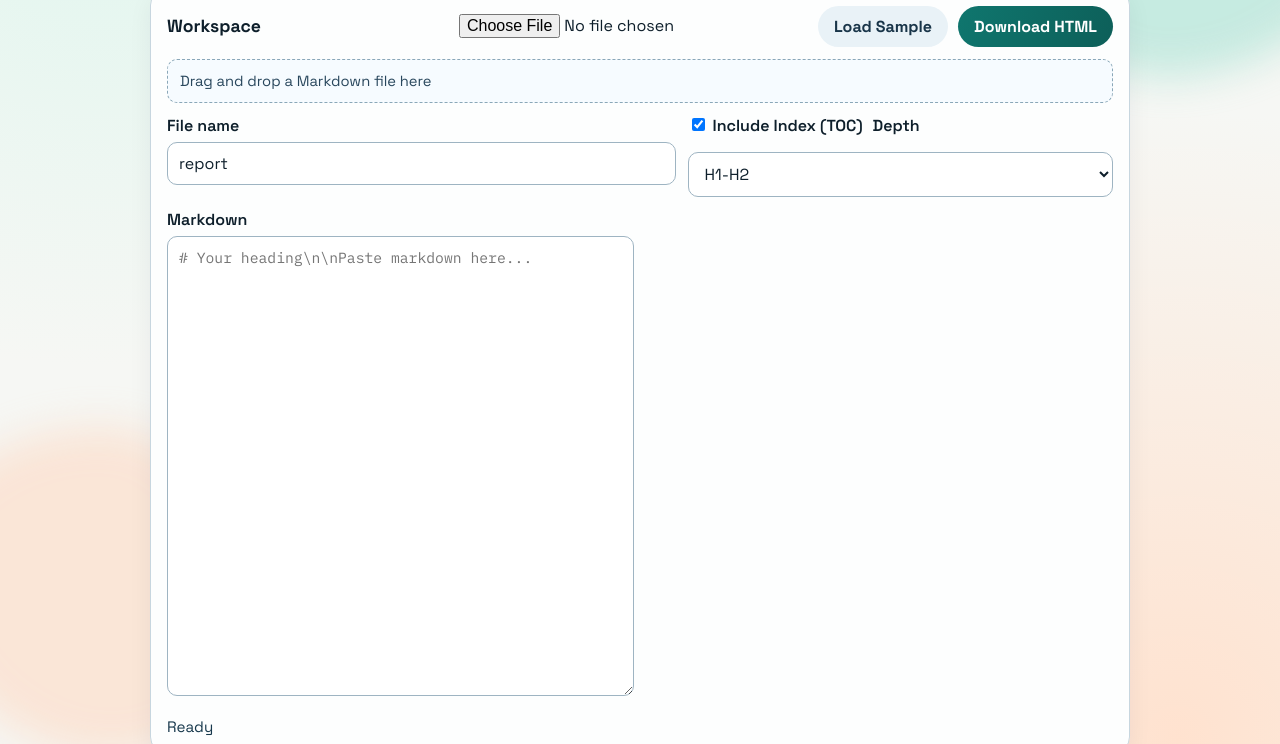
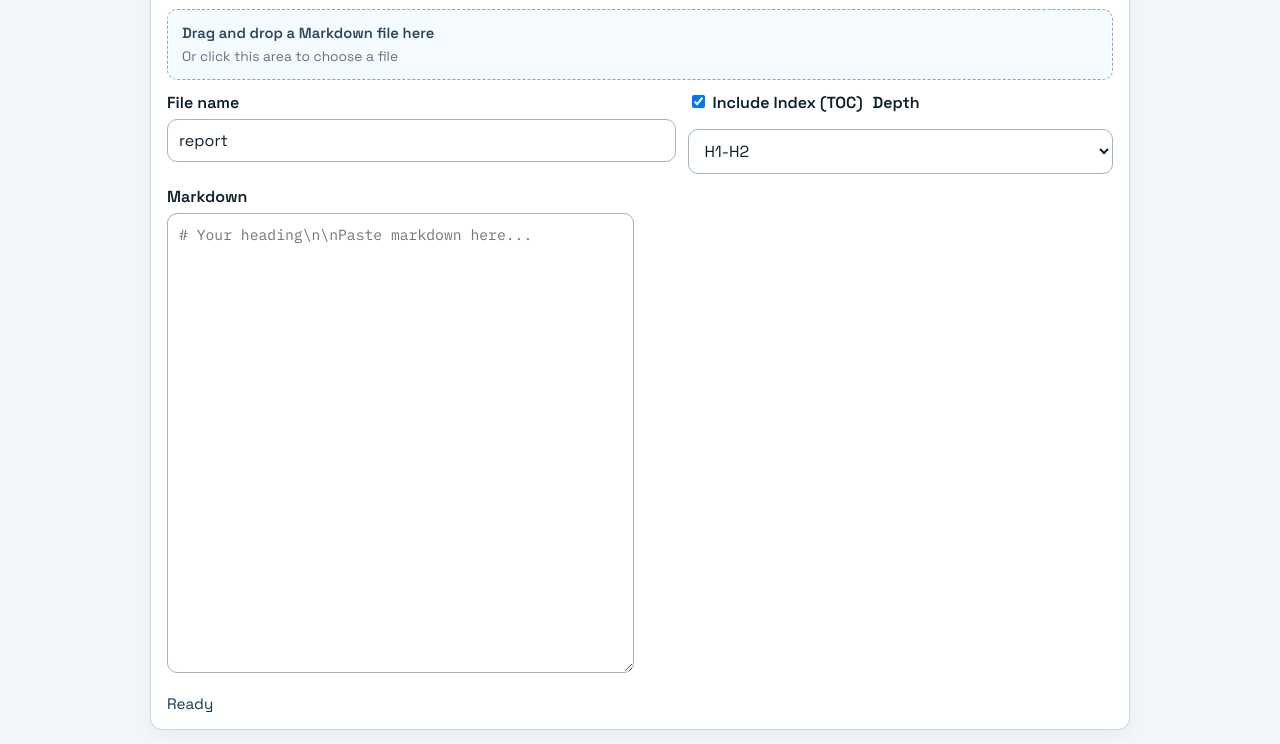
Before and after one commit to Kathan2004/md-pdf-tool, a website: page index.html in a window 1280 px wide. Shown: the part 183-927 px from the top of the page. Drawn offline with Linux system fonts and the light colour scheme.

Commit message:
Simplify UI and unify upload through drag-drop area

```diff
--- a/index.html
+++ b/index.html
@@ -15,23 +15,22 @@
 
   <main class="app">
     <header class="hero">
-      <p class="eyebrow">Netlify Serverless Pipeline</p>
       <h1>Markdown to HTML Studio</h1>
-      <p class="subtitle">Write or upload markdown, preview it live, and download a fully readable HTML document.</p>
+      <p class="subtitle">Upload markdown, preview it, and download a clean readable HTML file.</p>
     </header>
 
-    <section class="panel workspace" aria-labelledby="content-heading">
+    <section class="panel workspace" aria-label="Workspace">
       <div class="toolbar">
-        <h2 id="content-heading">Workspace</h2>
         <div class="actions-inline">
-          <input id="fileInput" type="file" accept=".md,.markdown,.txt" />
+          <input id="fileInput" class="hidden-file-input" type="file" accept=".md,.markdown,.txt" />
           <button id="sampleBtn" type="button" class="ghost">Load Sample</button>
           <button id="convertBtn" type="button" class="primary">Download HTML</button>
         </div>
       </div>
 
       <div id="dropZone" class="drop-zone" role="button" tabindex="0" aria-label="Drop markdown file here">
-        Drag and drop a Markdown file here
+        <p class="drop-title">Drag and drop a Markdown file here</p>
+        <p class="drop-subtitle">Or click this area to choose a file</p>
       </div>
 
       <div class="meta-row">
--- a/ui.css
+++ b/ui.css
@@ -1,5 +1,5 @@
 :root {
-  --bg: #f6f7f4;
+  --bg: #f3f6f9;
   --ink: #0e1f2b;
   --muted: #3f5666;
   --card: #ffffff;
@@ -21,18 +21,13 @@ body {
 
 body {
   font-family: "Space Grotesk", "Trebuchet MS", sans-serif;
-  background: radial-gradient(circle at 8% 2%, #dff6ee 0%, transparent 35%),
-              radial-gradient(circle at 92% 95%, #ffe2cf 0%, transparent 42%),
-              var(--bg);
+  background: var(--bg);
   color: var(--ink);
   min-height: 100vh;
 }
 
 .bg-shape {
-  position: fixed;
-  z-index: 0;
-  filter: blur(20px);
-  opacity: 0.45;
+  display: none;
 }
 
 .bg-shape-a {
@@ -63,7 +58,7 @@ body {
 }
 
 .hero {
-  padding: 16px 6px;
+  padding: 8px 4px;
 }
 
 .eyebrow {
@@ -76,23 +71,23 @@ body {
 }
 
 .hero h1 {
-  margin: 8px 0 5px;
-  font-size: clamp(1.7rem, 3.8vw, 2.9rem);
-  line-height: 1.05;
+  margin: 0 0 6px;
+  font-size: clamp(1.45rem, 3vw, 2.2rem);
+  line-height: 1.1;
 }
 
 .subtitle {
   margin: 0;
   color: var(--muted);
-  font-size: 1rem;
+  font-size: 0.95rem;
 }
 
 .panel {
-  background: color-mix(in oklab, var(--card) 88%, #f2faf7 12%);
+  background: var(--card);
   border: 1px solid var(--line);
-  border-radius: 16px;
+  border-radius: 12px;
   padding: 16px;
-  box-shadow: 0 8px 24px rgba(12, 36, 48, 0.06);
+  box-shadow: 0 4px 14px rgba(12, 36, 48, 0.05);
 }
 
 .workspace {
@@ -102,15 +97,14 @@ body {
 
 .toolbar {
   display: flex;
-  justify-content: space-between;
+  justify-content: flex-end;
   align-items: center;
   gap: 12px;
   flex-wrap: wrap;
 }
 
-.toolbar h2 {
-  margin: 0;
-  font-size: 1.1rem;
+.hidden-file-input {
+  display: none;
 }
 
 .meta-row {
@@ -211,8 +205,20 @@ button {
   border-radius: 10px;
   background: #f6fbff;
   color: #29475d;
-  padding: 12px;
+  padding: 14px;
   font-size: 0.92rem;
+  cursor: pointer;
+}
+
+.drop-title {
+  margin: 0;
+  font-weight: 600;
+}
+
+.drop-subtitle {
+  margin: 5px 0 0;
+  color: #5c7485;
+  font-size: 0.86rem;
 }
 
 .drop-zone.is-dragover {
--- a/ui.js
+++ b/ui.js
@@ -313,7 +313,7 @@ function loadSample() {
   includeTocInput.checked = true;
   tocDepthInput.value = "2";
   tocDepthInput.disabled = false;
-  markdownInput.value = `# Quick Report\n\n## Summary\nThis PDF is generated by a Netlify serverless function and downloaded directly without popups.\n\n## Highlights\n- Works across devices\n- Netlify serverless backend\n- No local install needed\n\n## Data\n| Metric | Value |\n|---|---:|\n| Uptime | 99.95% |\n| Requests | 1,250 |\n`;
+  markdownInput.value = `# Quick Report\n\n## Summary\nThis HTML file is generated by a Netlify serverless function and downloaded directly.\n\n## Highlights\n- Works across devices\n- Netlify serverless backend\n- No local install needed\n\n## Data\n| Metric | Value |\n|---|---:|\n| Uptime | 99.95% |\n| Requests | 1,250 |\n`;
   renderPreview();
   setStatus("Sample loaded.");
 }
@@ -322,6 +322,7 @@ async function loadMarkdownFile(file) {
   const text = await file.text();
   markdownInput.value = text;
   titleInput.value = file.name.replace(/\.[^.]+$/, "");
+  dropZone.innerHTML = `<p class="drop-title">${file.name}</p><p class="drop-subtitle">Loaded successfully. Drop another file or click to replace.</p>`;
   setStatus(`Loaded ${file.name}`);
   renderPreview();
 }
@@ -365,6 +366,10 @@ dropZone.addEventListener("keydown", (event) => {
   fileInput.click();
 });
 
+dropZone.addEventListener("click", () => {
+  fileInput.click();
+});
+
 convertBtn.addEventListener("click", generateHtml);
 sampleBtn.addEventListener("click", loadSample);
 includeTocInput.addEventListener("change", () => {
```
